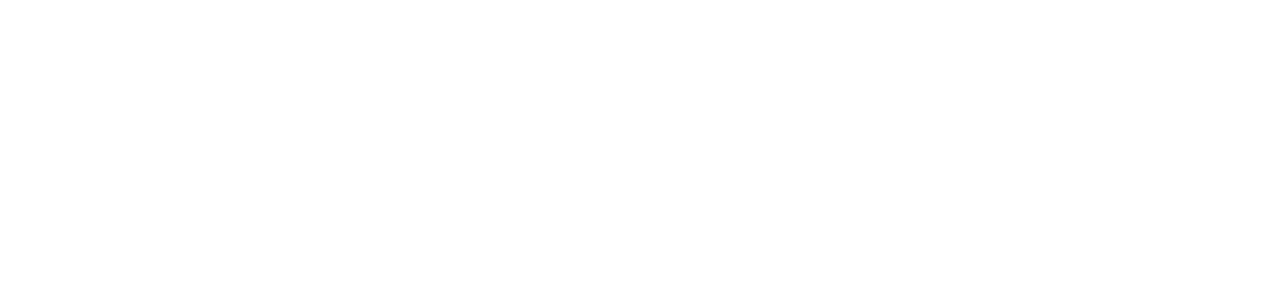
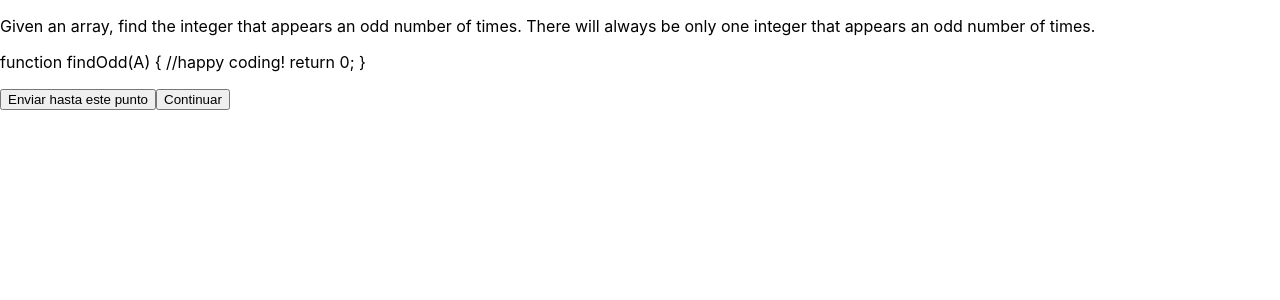
Before and after one commit to anndy9192/AstraLab-Candidates, a React (Create React App) app: page /Problems2 in a window 1280 px wide. Shown: the top 300 px of the page. Built offline with nearby package versions, Linux system fonts and the light colour scheme.

Commit message:
Added technical excercises

```diff
--- a/src/components/FinalScreen.js
+++ b/src/components/FinalScreen.js
@@ -1,7 +1,9 @@
 import React from 'react';
 import './FinalScreen.css';
+import { Link } from "react-router-dom";
 
 function FinalScreen () {
+
     return (
       <div className="finalContainer">
         <div className="textFinalContainer">
@@ -13,8 +15,13 @@
             <label htmlFor='comment'>Comments (optional): </label><br></br>
             <textarea name='comment' id='comment' className='comment' type='text' placeholder="Write a comment..."/>
         </div>
-        <button className="sendResultsBtn">SEND RESULTS</button>
+        <div>
+        <Link to='/'>
+        <button className="sendResultsBtn" onClick={()=>alert("Your results have been sent")}>SEND RESULTS</button>
+
+        </Link>
         <img className="tshLogo" src={require('../images/tshLogo.png')} alt="TSH logo"></img>
+        </div>
       </div>
     );
   }
--- /dev/null
+++ b/src/components/Problems.js
@@ -0,0 +1,33 @@
+import React, { Component } from 'react';
+import { Link } from "react-router-dom";
+
+class Problems extends Component {
+  render(){
+    return(
+      <div>
+        <p>
+        Complete the method that takes a boolean value and return a "Yes" string for true, or a "No" string for false.
+          </p>
+          <div contentEditable='true'>
+        <p> { `function boolToWord( bool ){
+  //...
+}`} </p>
+      </div>
+      <div>
+        <Link to='/FinalScreen'>
+        <button>
+          Enviar hasta este punto
+        </button>
+        </Link>
+        <Link to='/Problems2'>
+        <button>
+          Continuar
+        </button>
+        </Link>
+      </div>
+      </div>
+    )
+  }
+}
+
+export default Problems
--- /dev/null
+++ b/src/components/Problems2.js
@@ -0,0 +1,36 @@
+import React, { Component } from 'react';
+import { Link } from "react-router-dom";
+
+class Problems extends Component {
+  render(){
+    return(
+      <div>
+        <p>
+        Given an array, find the integer that appears an odd number of times.
+
+There will always be only one integer that appears an odd number of times.
+          </p>
+          <div contentEditable='true'>
+        <p> { `function findOdd(A) {
+  //happy coding!
+  return 0;
+}`} </p>
+      </div>
+      <div>
+        <Link to='/FinalScreen'>
+        <button>
+          Enviar hasta este punto
+        </button>
+        </Link>
+        <Link to='/FinalScreen'>
+        <button>
+          Continuar
+        </button>
+        </Link>
+      </div>
+      </div>
+    )
+  }
+}
+
+export default Problems
--- a/src/components/Questions.js
+++ b/src/components/Questions.js
@@ -48,7 +48,7 @@
             </div>
           )}
           <div className="nextBtnContainer">
-            <Link to="/FinalScreen">
+            <Link to="/Problems">
             <button className="nextBtn">
               NEXT
             </button>
--- a/src/routes.js
+++ b/src/routes.js
@@ -4,6 +4,8 @@
 import IndicationsScreen from './components/IndicationsScreen';
 import Questions from './components/Questions';
 import FinalScreen from './components/FinalScreen';
+import Problems from './components/Problems';
+import Problems2 from './components/Problems2';
 import { BrowserRouter, Switch, Route } from 'react-router-dom';
 
 const Routes = () => (
@@ -12,7 +14,9 @@
         <Route exact path="/form" component={Form}/>
         <Route exact path="/IndicationsScreen" component={IndicationsScreen}/>
         <Route exact path="/Questions" component={Questions}/>
-        <Route exact path="/FinalScreen" component={FinalScreen}></Route>
+        <Route exact path="/Problems" component={Problems}/>
+        <Route exact path="/Problems2" component={Problems2}/>
+        <Route exact path="/FinalScreen" component={FinalScreen}/>
         <Route exact path="/" component={WelcomeScreen}/>
     </Switch>
     </BrowserRouter>
```
